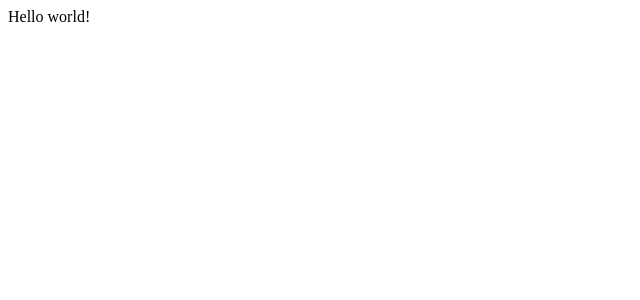
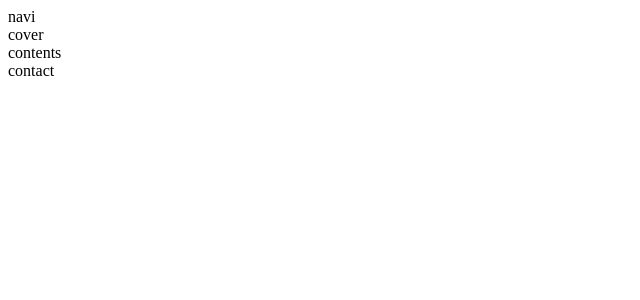
Before and after one commit to lightpine/react-study, a React (Create React App) app: page / in a window 1280 px wide. Shown: the top 300 px of the page, without its empty margins (0-640 px from the left). Built offline with nearby package versions, Linux system fonts and the light colour scheme.

Commit message:
페이지 구성

```diff
--- a/src/components/main/Main.tsx
+++ b/src/components/main/Main.tsx
@@ -3,7 +3,10 @@ import React from 'react'
 const Main: React.FC = () => {
   return (
     <div>
-      Hello world!
+      <div>navi</div>
+      <div>cover</div>
+      <div>contents</div>
+      <div>contact</div>
     </div>
   );
 }
```
